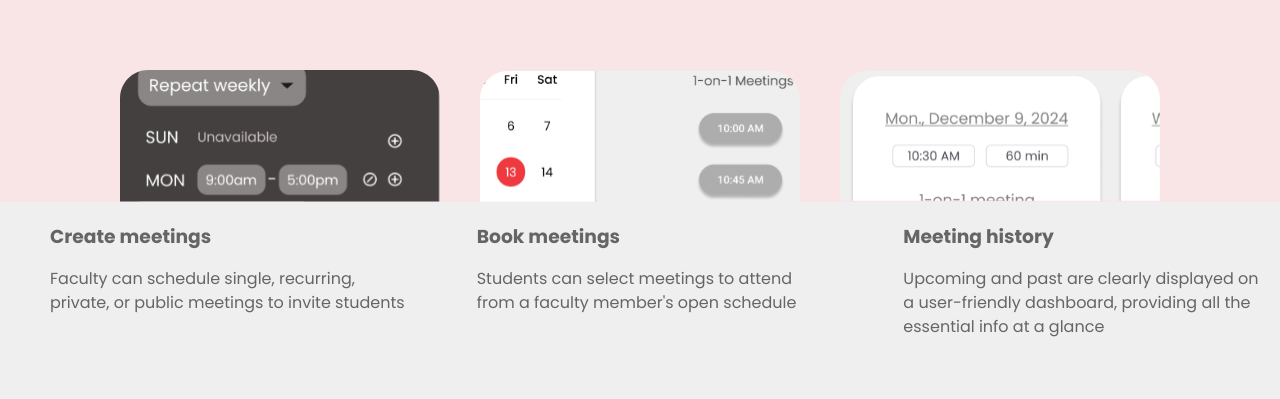
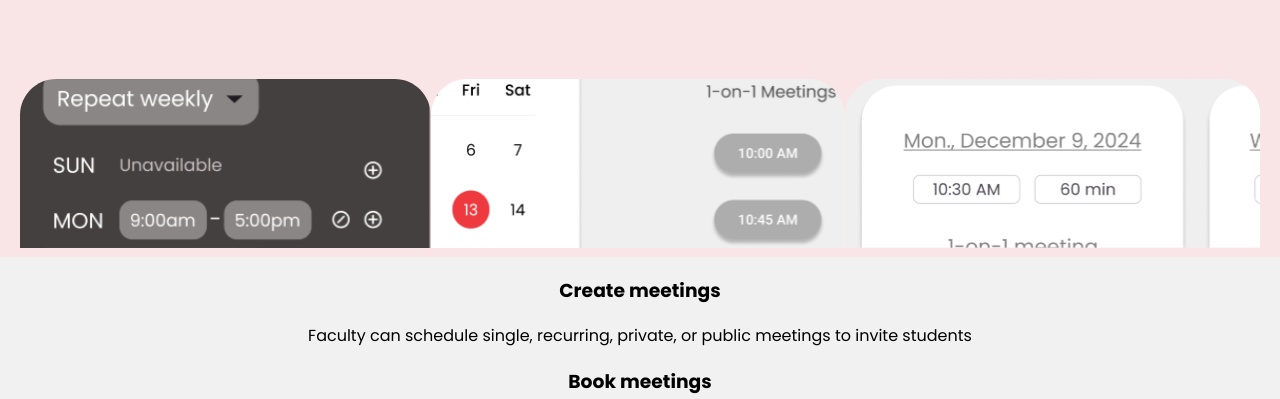
Before and after one commit to cmgvc/SOCS, a React (Create React App) app in the folder frontend-flock/: page / in a window 1280 px wide. Shown: the part 1091-1490 px from the top of the page. Built offline with nearby package versions, Linux system fonts and the light colour scheme.

Commit message:
added styling

```diff
--- a/frontend-flock/src/styles/home.css
+++ b/frontend-flock/src/styles/home.css
@@ -50,6 +50,7 @@
   flex-direction: row;
   min-height: 100vh;
 }
+
 .left-panel {
   background-color: #ec2227;
   padding: 2rem;
@@ -91,23 +92,26 @@
   font-weight: bold;
 }
 
+
 .right-panel {
   flex: 1;
-  display: flex;
-  align-items: center;
-  justify-content: center;
+  position: relative;
   background: #5c5c5c;
-  padding: 2rem;
+  padding: 0;
+  overflow: hidden;
 }
 
-.right-panel img {
-  max-width: 100%;
-  height: auto;
-  display: block;
-  border: 1px solid #ccc;
-  background: #fff;
-  border-radius: 4px;
+.schedule-video {
+  position: absolute;
+  top: 0;
+  left: 0;
+  width: 100%;
+  height: 100%;
+  object-fit: cover;
+  border-radius: 0;
 }
+
+
 
 .bottom-section-red {
   background-color: #fae5e6;
@@ -130,83 +134,5 @@
 
 .images-row {
   display: flex;
-  justify-content: space-around;
-  align-items: flex-end;
-  margin: 0 auto;
-  max-width: 1200px;
+  justify-content: space-aroun
 }
-
-.home-image {
-  flex: 1;
-  max-width: 320px;
-  margin: 0 20px 0;
-  height: auto;
-}
-
-.bottom-section-grey {
-  background-color: #efefef;
-  display: flex;
-  flex-direction: row;
-  min-height: 40vh;
-  padding-top: 0;
-}
-
-.bottom-section-grey > div {
-  flex: 1;
-  margin: 20px 20px 0px 50px;
-}
-
-.bottom-section-grey h3 {
-  color: #656565;
-  margin-bottom: 0px;
-  text-align: left;
-  margin-top: 0px;
-}
-
-.bottom-section-grey p {
-  color: #656565;
-  line-height: 1.5;
-  text-align: left;
-}
-
-.top-section {
-  justify-content: center;
-  align-items: center;
-  max-height: 800px;
-  width: 100%;
-}
-
-.schedule-video {
-  width: 100%;
-  height: 100%;
-  border-radius: 8px;
-  object-fit: cover;
-}
-
-@media (max-width: 992px) {
-  .overlay-text h1 {
-    font-size: 1.8rem;
-  }
-  .overlay-text p {
-    font-size: 1.1rem;
-  }
-}
-
-@media (max-width: 600px) {
-  .overlay-text h1 {
-    font-size: 1.3rem;
-  }
-  .overlay-text p {
-    font-size: 0.9rem;
-  }
-}
-
-
-@media (max-width: 400px) {
-  .overlay-text h1 {
-    font-size: 1rem;
-  }
-  .overlay-text p {
-    font-size: 0.8rem;
-  }
-}
```
